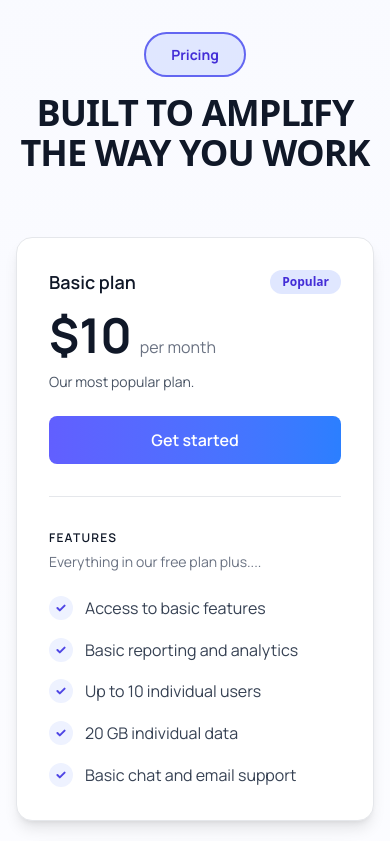
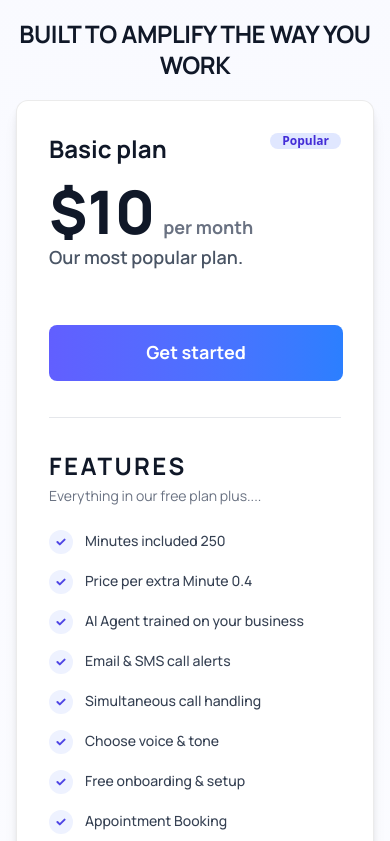
Before and after one commit to numaanahmed3110/AssistMind-AI, a Next.js app: page / in a window 390 px wide. Shown: the part 6323-7164 px from the top of the page. Built offline with nearby package versions, Linux system fonts and the light colour scheme.

Commit message:
feat: Implement responsive design for Pricing component with mobile-specific adjustments

```diff
--- a/src/components/Pricing.tsx
+++ b/src/components/Pricing.tsx
@@ -1,14 +1,26 @@
+"use client";
 // src/components/Pricing.tsx
-import React from "react";
+import React, { useState, useEffect } from "react";
 
 // --- Reusable Checkmark Icon ---
 // Styled to match the design's checkmarks within the feature lists.
-const CheckIcon = ({ isProPlan }: { isProPlan?: boolean }) => (
+const CheckIcon = ({
+  isProPlan,
+  isMobile,
+}: {
+  isProPlan?: boolean;
+  isMobile?: boolean;
+}) => (
   <svg
-    className="w-6 h-6 flex-shrink-0"
+    className="flex-shrink-0"
+    width={isMobile ? "24" : "24"}
+    height={isMobile ? "24" : "24"}
     viewBox="0 0 24 24"
     fill="none"
     xmlns="http://www.w3.org/2000/svg"
+    style={{
+      opacity: 1,
+    }}
   >
     <circle
       cx="12"
@@ -33,11 +45,16 @@ const pricingPlans = [
     price: "$10",
     description: "Our most popular plan.",
     features: [
-      "Access to basic features",
-      "Basic reporting and analytics",
-      "Up to 10 individual users",
-      "20 GB individual data",
-      "Basic chat and email support",
+      "Minutes included 250",
+      "Price per extra Minute 0.4",
+      "AI Agent trained on your business",
+      "Email & SMS call alerts",
+      "Simultaneous call handling",
+      "Choose voice & tone",
+      "Free onboarding & setup",
+      "Appointment Booking",
+      "Call Transfer to Human",
+      "Upload Training Docs",
     ],
     isPopular: true,
     isPro: false,
@@ -47,11 +64,16 @@ const pricingPlans = [
     price: "$50",
     description: "Growing teams up to 20 users.",
     features: [
-      "200+ integrations",
-      "Advanced reporting and analytics",
-      "Up to 20 individual users",
-      "200 GB individual data",
-      "Priority chat and email support",
+      "Minutes included 1250",
+      "Price per extra Minute 0.3",
+      "AI Agent trained on your business",
+      "Email & SMS call alerts",
+      "Simultaneous call handling",
+      "Choose voice & tone",
+      "Free onboarding & setup",
+      "Appointment Booking",
+      "Call Transfer to Human",
+      "Upload Training Docs",
     ],
     isPopular: false,
     isPro: true,
@@ -61,11 +83,16 @@ const pricingPlans = [
     price: "$99",
     description: "Advanced features + unlimited users.",
     features: [
-      "Advanced custom fields",
-      "Audit log and data history",
-      "Unlimited individual users",
-      "Unlimited individual data",
-      "Personalized + priority service",
+      "Minutes included 1250",
+      "Price per extra Minute 0.3",
+      "AI Agent trained on your business",
+      "Email & SMS call alerts",
+      "Simultaneous call handling",
+      "Choose voice & tone",
+      "Free onboarding & setup",
+      "Appointment Booking",
+      "Call Transfer to Human",
+      "Upload Training Docs",
     ],
     isPopular: false,
     isPro: false,
@@ -73,34 +100,46 @@ const pricingPlans = [
 ];
 
 const Pricing = () => {
+  const [isMobile, setIsMobile] = useState(false);
+
+  useEffect(() => {
+    const checkScreenSize = () => {
+      setIsMobile(window.innerWidth <= 768);
+    };
+
+    checkScreenSize();
+    window.addEventListener("resize", checkScreenSize);
+
+    return () => window.removeEventListener("resize", checkScreenSize);
+  }, []);
+
   return (
     <section
-      className="py-20 md:py-24"
+      className="pt-1 pb-20 md:py-24"
       style={{
         background: "linear-gradient(180deg, #F9FAFF 0%, #FFFFFF 100%)",
       }}
     >
-      <div className="max-w-7xl mx-auto px-4 sm:px-6 lg:px-8">
+      <div className="max-w-7xl mx-auto px-4  sm:px-6 lg:px-8">
         <div className="text-center">
           <span
             className="bg-indigo-100 text-indigo-700"
             style={{
               width: "auto",
-              height: "45px",
+              height: "42px",
               opacity: 1,
-              gap: "10px",
               borderRadius: "76px",
               borderWidth: "2px",
               borderColor: "#6366f1",
               borderStyle: "solid",
-              paddingTop: "10px",
-              paddingRight: "25px",
-              paddingBottom: "10px",
-              paddingLeft: "25px",
+              paddingTop: "16px",
+              paddingRight: "53px",
+              paddingBottom: "16px",
+              paddingLeft: "53px",
               fontFamily: "Manrope",
               fontWeight: 700,
-              fontSize: "14px",
-              lineHeight: "21px",
+              fontSize: "19px",
+              lineHeight: "130%",
               letterSpacing: "0%",
               textAlign: "center",
               display: "inline-flex",
@@ -110,28 +149,54 @@ const Pricing = () => {
           >
             Pricing
           </span>
-          <h2 className="mt-4 text-4xl md:text-5xl font-bold text-gray-900 tracking-tight uppercase">
-            BUILT TO AMPLIFY THE WAY YOU WORK
+          <h2 className="mt-5 text-gray-900 tracking-tight uppercase">
+            <span
+              className="block text-2xl font-bold md:hidden"
+              style={{
+                fontFamily: "Manrope",
+                fontWeight: 700,
+                fontSize: "24px",
+                lineHeight: "130%",
+                letterSpacing: "0%",
+                textAlign: "center",
+              }}
+            >
+              BUILT TO AMPLIFY THE WAY YOU WORK
+            </span>
+            <span className="hidden md:block text-4xl md:text-5xl font-bold">
+              BUILT TO AMPLIFY THE WAY YOU WORK
+            </span>
           </h2>
         </div>
 
         {/* Pricing Cards Grid */}
-        <div className="mt-16 grid grid-cols-1 md:grid-cols-2 lg:grid-cols-3 gap-8 items-start">
+        <div className="mt-5 grid grid-cols-1 md:grid-cols-2 lg:grid-cols-3 gap-8 items-start justify-items-center">
           {pricingPlans.map((plan) => (
             <div
               key={plan.name}
-              className={`rounded-2xl p-8 h-full flex flex-col relative cursor-pointer transform transition-transform duration-300 ease-out hover:scale-105 active:scale-98 ${
+              className={`rounded-2xl md:rounded-2xl p-8 h-full flex flex-col relative cursor-pointer transform transition-transform duration-300 ease-out hover:scale-105 active:scale-98 ${
                 plan.isPro
                   ? "text-white shadow-2xl"
                   : "bg-white shadow-lg border border-gray-200"
               }`}
-              style={
-                plan.isPro
+              style={{
+                // Mobile-specific styles
+                width: isMobile ? "358px" : "auto",
+                height: isMobile ? "auto" : "auto",
+                borderRadius: isMobile ? "12px" : undefined,
+                border: isMobile ? "1px solid #00000014" : undefined,
+                boxShadow: isMobile
+                  ? "0px 2px 2px -1px rgba(0, 0, 0, 0.1), 0px 4px 6px -2px rgba(0, 0, 0, 0.1), 0px 12px 16px -4px rgba(0, 0, 0, 0.1)"
+                  : undefined,
+                marginLeft: isMobile ? "auto" : undefined,
+                marginRight: isMobile ? "auto" : undefined,
+                gap: isMobile ? "32px" : undefined,
+                ...(plan.isPro
                   ? {
                       background: `radial-gradient(ellipse at center, #2525ba 0%, #060482 100%)`,
                     }
-                  : {}
-              }
+                  : {}),
+              }}
             >
               <div className="mb-6">
                 <div className="flex justify-between items-start mb-4">
@@ -141,29 +206,32 @@ const Pricing = () => {
                     }`}
                     style={{
                       fontFamily: "Manrope",
-                      fontSize: "18px",
-                      fontWeight: "600",
+                      fontSize: isMobile ? "24px" : "18px",
+                      fontWeight: isMobile ? 700 : "600",
+                      lineHeight: isMobile ? "130%" : undefined,
+                      letterSpacing: isMobile ? "0%" : undefined,
                     }}
                   >
                     {plan.name}
                   </h3>
                   {plan.isPopular && (
-                    <div className="bg-indigo-100 text-indigo-700 text-xs font-semibold px-3 py-1 rounded-full">
+                    <div className="bg-indigo-100 text-indigo-700 text-xs font-semibold px-3 py-0 rounded-full">
                       Popular
                     </div>
                   )}
                 </div>
 
-                <div className="flex items-baseline mb-3">
+                <div className="flex items-baseline mb-1">
                   <span
                     className={`font-bold ${
                       plan.isPro ? "text-white" : "text-gray-900"
                     }`}
                     style={{
                       fontFamily: "Manrope",
-                      fontSize: "48px",
-                      fontWeight: "700",
-                      lineHeight: "1",
+                      fontSize: isMobile ? "60px" : "48px",
+                      fontWeight: isMobile ? 800 : "700",
+                      lineHeight: isMobile ? "100%" : "1",
+                      letterSpacing: isMobile ? "0%" : undefined,
                     }}
                   >
                     {plan.price}
@@ -174,8 +242,10 @@ const Pricing = () => {
                     }`}
                     style={{
                       fontFamily: "Manrope",
-                      fontSize: "16px",
-                      fontWeight: "400",
+                      fontSize: isMobile ? "18px" : "16px",
+                      fontWeight: isMobile ? 700 : "400",
+                      lineHeight: isMobile ? "130%" : undefined,
+                      letterSpacing: isMobile ? "0%" : undefined,
                     }}
                   >
                     per month
@@ -188,9 +258,10 @@ const Pricing = () => {
                   }`}
                   style={{
                     fontFamily: "Manrope",
-                    fontSize: "14px",
-                    fontWeight: "400",
-                    lineHeight: "1.5",
+                    fontSize: isMobile ? "18px" : "14px",
+                    fontWeight: isMobile ? 600 : "400",
+                    lineHeight: isMobile ? "24px" : "1.5",
+                    letterSpacing: isMobile ? "0%" : undefined,
                   }}
                 >
                   {plan.description}
@@ -198,16 +269,23 @@ const Pricing = () => {
               </div>
 
               <button
-                className={`w-full py-3 rounded-lg font-semibold transition-transform transform hover:scale-105 mb-8 ${
+                className={`w-full rounded-lg font-semibold transition-transform transform hover:scale-105 ${
+                  isMobile ? "mb-1 py-0" : "mb-8 py-3"
+                } ${
                   plan.isPro
                     ? "bg-white text-indigo-700"
                     : "text-white bg-gradient-to-r from-indigo-500 to-blue-500"
                 }`}
                 style={{
                   fontFamily: "Manrope",
-                  fontSize: "16px",
-                  fontWeight: "600",
+                  fontSize: isMobile ? "18px" : "16px",
+                  fontWeight: isMobile ? 700 : "600",
+                  lineHeight: isMobile ? "130%" : undefined,
+                  letterSpacing: isMobile ? "0%" : undefined,
                   padding: "12px 24px",
+                  width: isMobile ? "294px" : undefined,
+                  height: isMobile ? "56px" : undefined,
+                  gap: isMobile ? "12px" : undefined,
                 }}
               >
                 Get started
@@ -227,9 +305,10 @@ const Pricing = () => {
                   }`}
                   style={{
                     fontFamily: "Manrope",
-                    fontSize: "12px",
-                    fontWeight: "600",
-                    letterSpacing: "0.1em",
+                    fontSize: isMobile ? "24px" : "12px",
+                    fontWeight: isMobile ? 700 : "600",
+                    lineHeight: isMobile ? "130%" : undefined,
+                    letterSpacing: isMobile ? "0%" : "0.1em",
                   }}
                 >
                   Features
@@ -254,16 +333,17 @@ const Pricing = () => {
                 <ul className="space-y-4">
                   {plan.features.map((feature) => (
                     <li key={feature} className="flex items-start">
-                      <CheckIcon isProPlan={plan.isPro} />
+                      <CheckIcon isProPlan={plan.isPro} isMobile={isMobile} />
                       <span
                         className={`ml-3 leading-relaxed ${
                           plan.isPro ? "text-gray-300" : "text-gray-700"
                         }`}
                         style={{
                           fontFamily: "Manrope",
-                          fontSize: "16px",
-                          fontWeight: "400",
-                          lineHeight: "1.6",
+                          fontSize: isMobile ? "14px" : "16px",
+                          fontWeight: isMobile ? 500 : "400",
+                          lineHeight: isMobile ? "21px" : "1.6",
+                          letterSpacing: isMobile ? "0%" : undefined,
                         }}
                       >
                         {feature}
```
